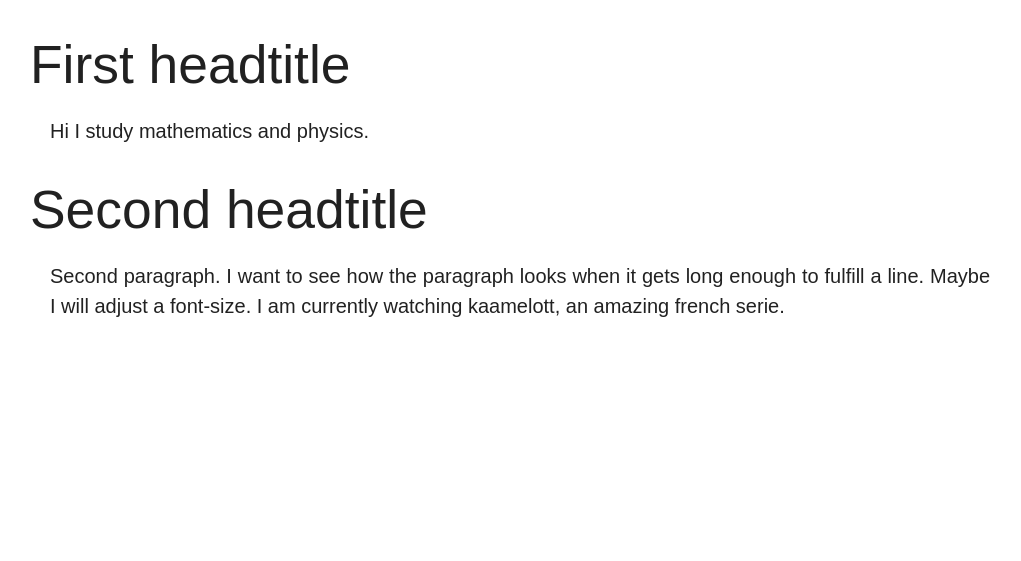
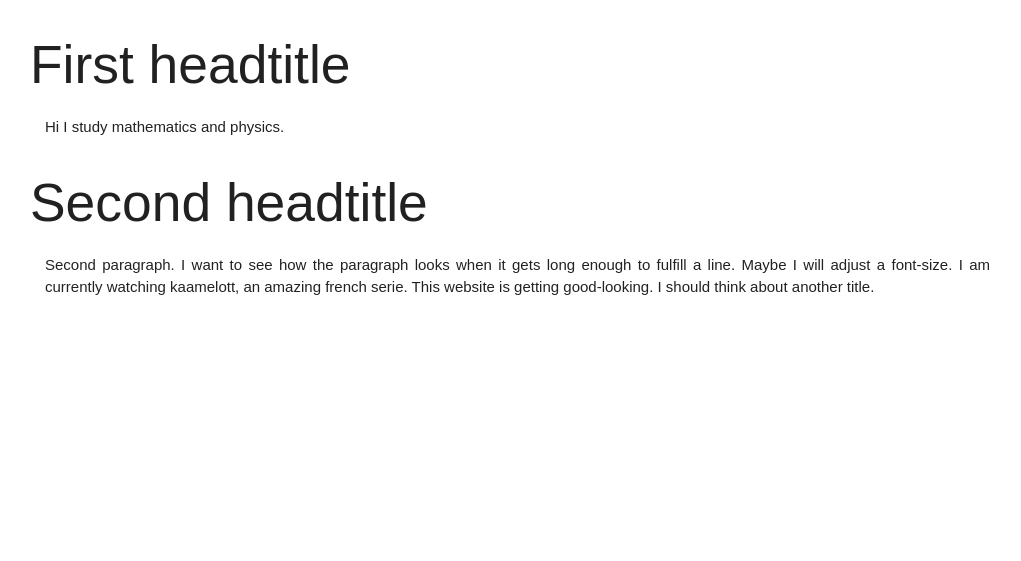
Before and after one commit to antoineeudes/blog, a PHP site: page / in a window 1280 px wide. Shown: the part 100-661 px from the top of the page, without its empty margins (130-1151 px from the left). Run offline with PHP 8.4, Linux system fonts and the light colour scheme; some libraries are stand-ins or nearby versions; some web fonts are replaced.

Commit message:
font-size

```diff
--- a/design.css
+++ b/design.css
@@ -36,13 +36,13 @@ main {
 
 p {
   padding-left: 1em;
-	font-size: 20px;
+	font-size: 15px;
 	margin-top: 0px;
 	margin-bottom: 10px;
   }
 
 h2 {
-	font-size: 60px;
+	font-size: 40px;
   margin-left: auto;
   margin-right: auto;
 	margin-bottom: 10px;
--- a/index.html
+++ b/index.html
@@ -18,7 +18,7 @@
 
   <h2>Second headtitle</h2>
   <p>Second paragraph. I want to see how the paragraph looks when it gets long enough  to fulfill a line. Maybe I will adjust a font-size.
-  I am currently watching kaamelott, an amazing french serie.</p>
+  I am currently watching kaamelott, an amazing french serie. This website is getting good-looking. I should think about another title.</p>
 
 </main>
 
```
